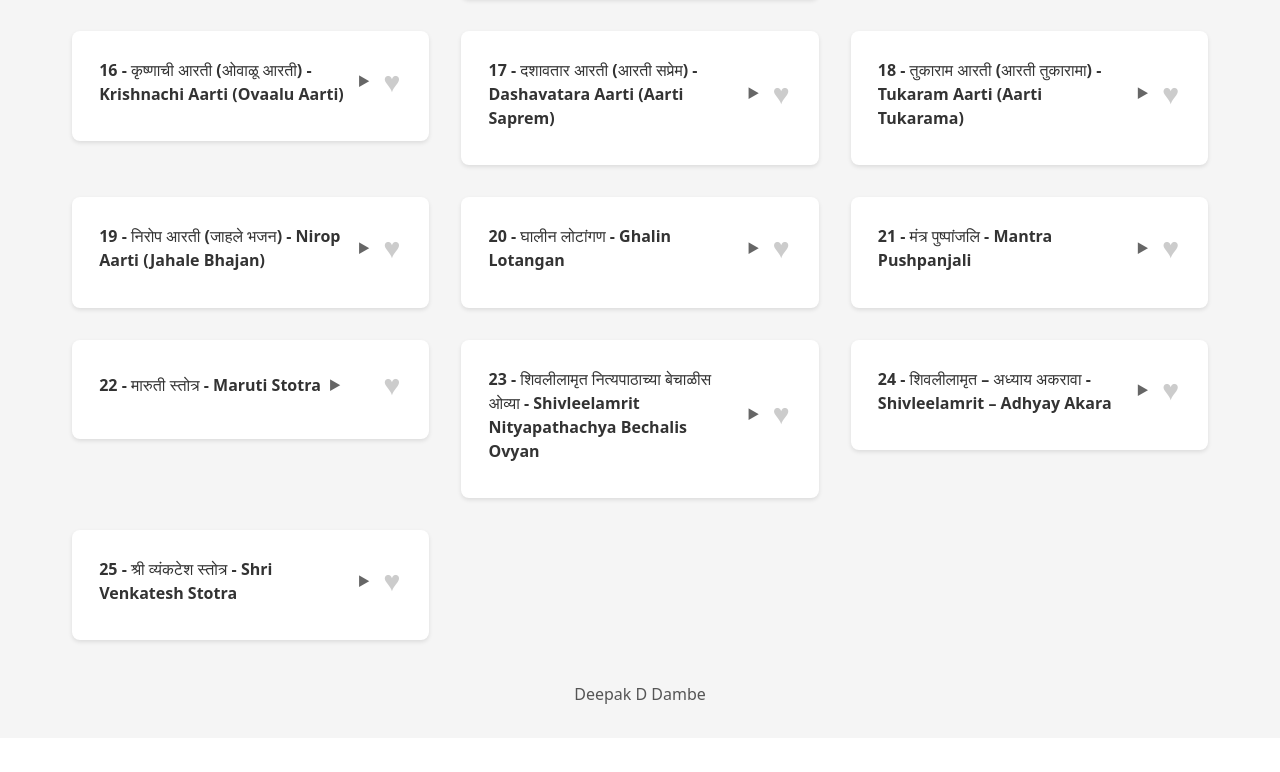
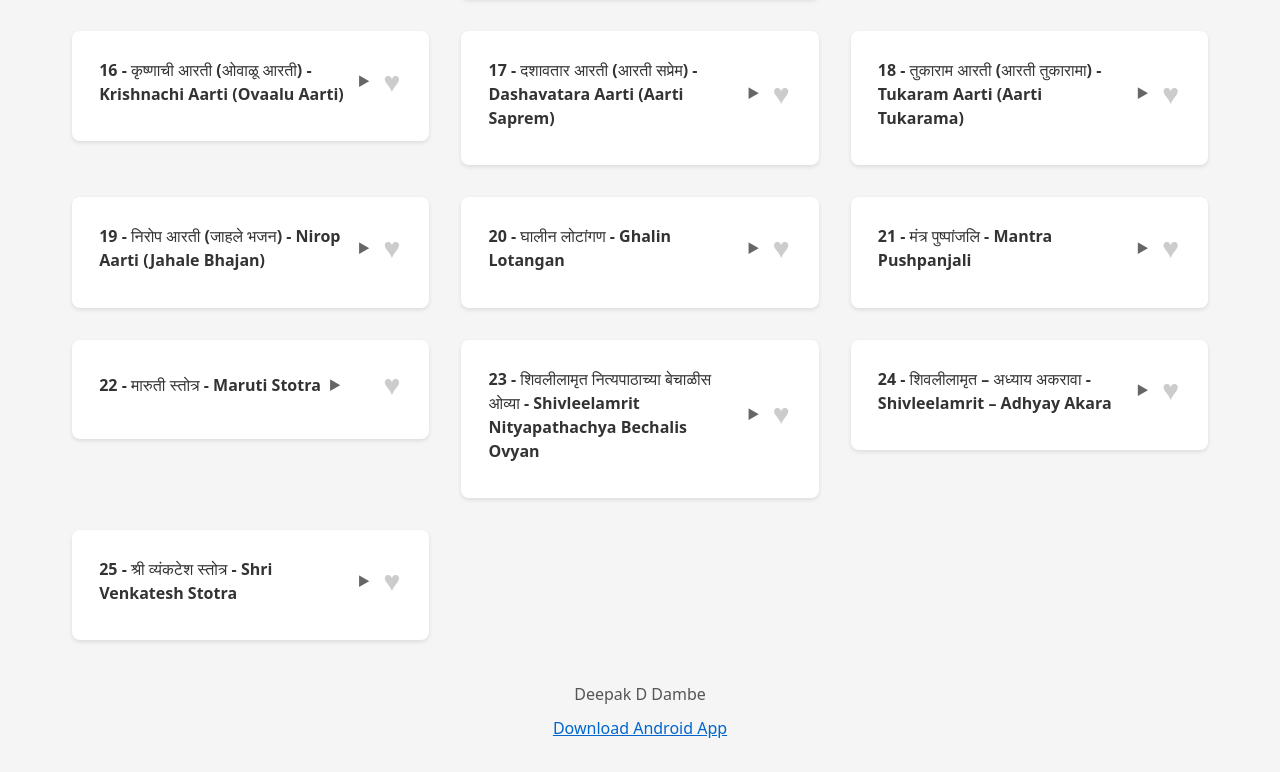
Before and after one commit to deepakdambe/ganesh-aarti, a React (Vite) app: page / in a window 1280 px wide. Shown: the part 1053-1825 px from the top of the page. Before the commit the page ends 1791 px from the top, so only its background shows below. Built offline with nearby package versions, Linux system fonts and the light colour scheme.

Commit message:
Added android app link.

```diff
--- a/src/components/NotesGrid.tsx
+++ b/src/components/NotesGrid.tsx
@@ -215,6 +215,18 @@ export const NotesGrid = ({ notes: initialNotes }: NotesGridProps) => {
               } as React.CSSProperties}
             >
               Deepak D Dambe
+              <a
+                href="/assets/DeepAarti.apk"
+                download
+                style={{
+                  display: 'block',
+                  marginTop: '10px',
+                  color: '#0066cc',
+                  textDecoration: 'underline'
+                }}
+              >
+                Download Android App
+              </a>
             </div>
           </div>
         )}
```
Also changed, not shown: 1 other file (tests, documents, lock files or other folders).
